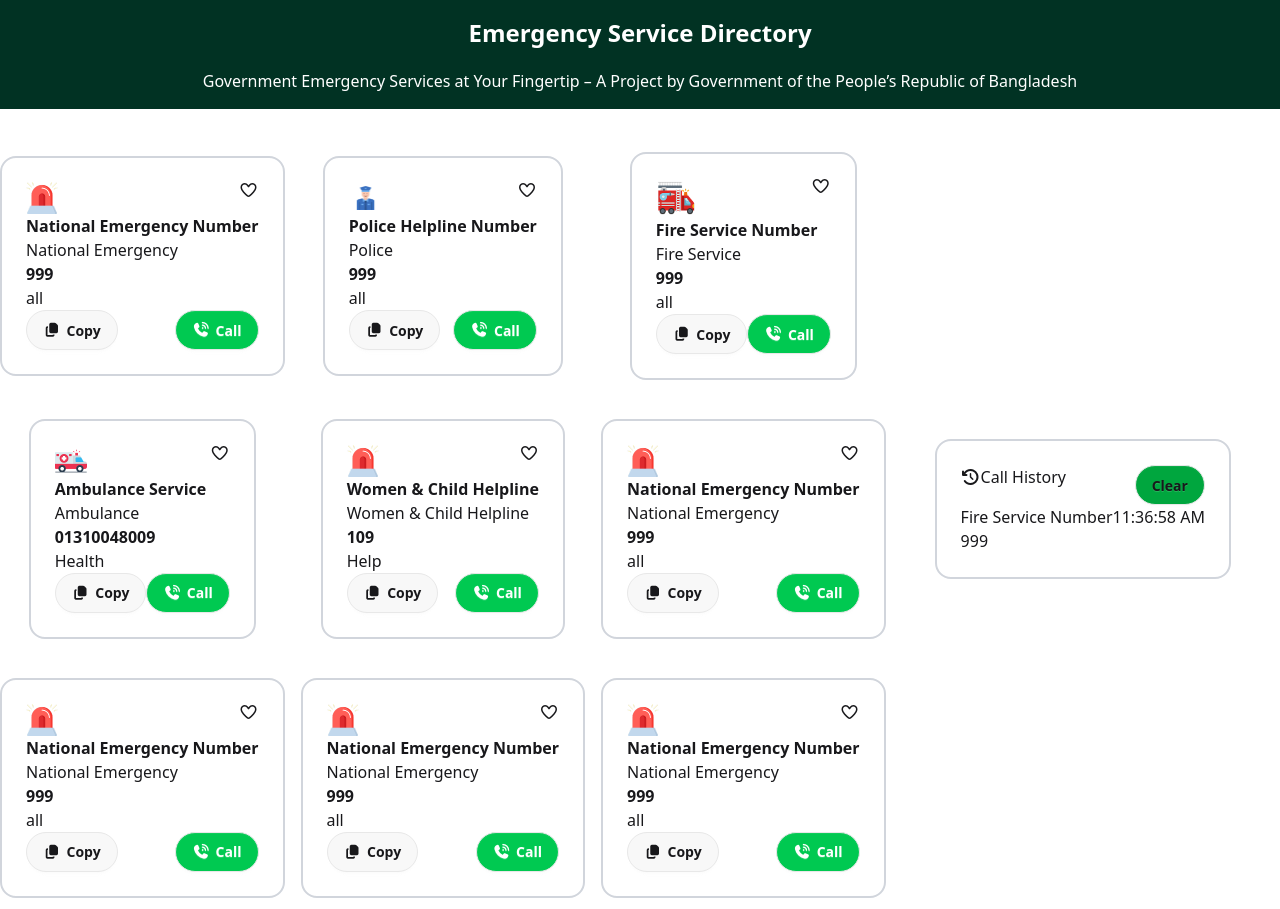
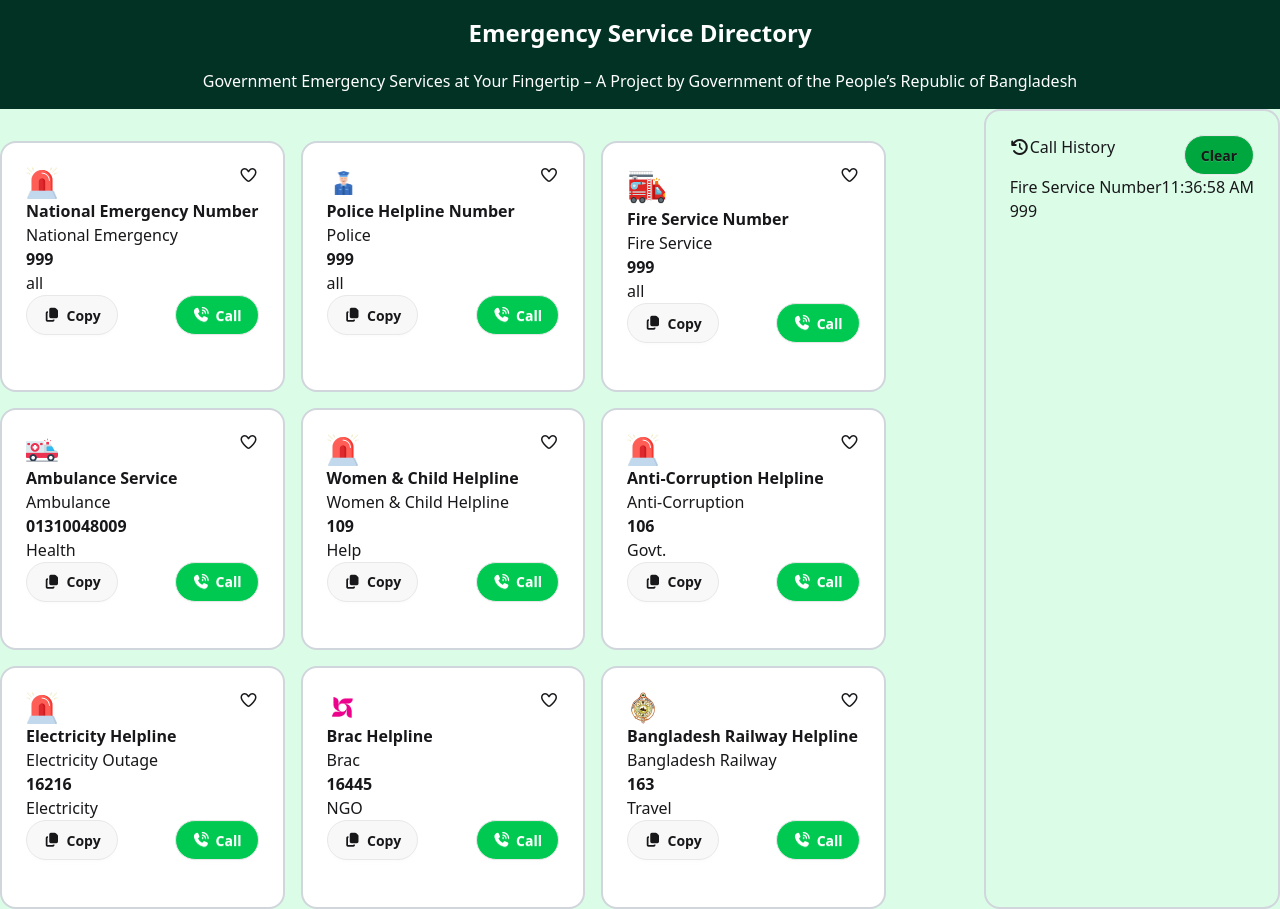
Before and after one commit to BidhanChandra440/Emergency_Hotline_Service, a plain HTML site: page index.html in a window 1280 px wide. Shown: the part 167-1076 px from the top of the page. Drawn offline with nearby package versions, Linux system fonts and the light colour scheme.

Commit message:
fixed the hotline card section

```diff
--- a/index.html
+++ b/index.html
@@ -8,7 +8,7 @@
 <script src="https://cdn.jsdelivr.net/npm/@tailwindcss/browser@4"></script>
 <link rel="stylesheet" href="https://cdnjs.cloudflare.com/ajax/libs/font-awesome/7.0.0/css/all.min.css" integrity="sha512-DxV+EoADOkOygM4IR9yXP8Sb2qwgidEmeqAEmDKIOfPRQZOWbXCzLC6vjbZyy0vPisbH2SyW27+ddLVCN+OMzQ==" crossorigin="anonymous" referrerpolicy="no-referrer" />
 </head>
-<body>
+<body >
     <!-- nav-bar section -->
 
     <nav class="flex justify-between items-center bg-white shadow px-6 py-3">
@@ -49,9 +49,9 @@
 
       </section>
 
-    <main class="h-[100vh] flex justify-between  ">
-        <section class="mt-8 min-h-[200px] grid grid-cols-3 gap-4 ">
-            <div class="border-2 border-gray-300 p-6 rounded-2xl m-auto " >
+    <main class="h-[100vh] flex justify-between bg-green-100 ">
+        <section class="mt-8 min-h-[200px] grid grid-cols-3 gap-4  ">
+            <div class="border-2 border-gray-300 p-6 rounded-2xl bg-white " >
                 <div class="flex justify-between">
                     <img src="./assets/emergency.png" alt="" class="w-8 h-8">
                     <i class="fa-regular fa-heart"></i>
@@ -70,7 +70,7 @@
                   </div>
 
             </div>
-            <div class="border-2 border-gray-300 p-6 rounded-2xl m-auto " >
+            <div class="border-2 border-gray-300 p-6 rounded-2xl bg-white " >
                 <div class="flex justify-between">
                     <img src="./assets/police.png" alt="" class="w-8 h-8">
                     <i class="fa-regular fa-heart"></i>
@@ -89,7 +89,7 @@
                   </div>
 
             </div>
-            <div class="border-2 border-gray-300 p-6 rounded-2xl m-auto " >
+            <div class="border-2 border-gray-300 p-6 rounded-2xl bg-white " >
                 <div class="flex justify-between">
                     <img src="./assets/fire-service.png" alt="" class="w-10 h-10">
                     <i class="fa-regular fa-heart"></i>
@@ -108,7 +108,7 @@
                   </div>
 
             </div>
-            <div class="border-2 border-gray-300 p-6 rounded-2xl m-auto " >
+            <div class="border-2 border-gray-300 p-6 rounded-2xl bg-white " >
                 <div class="flex justify-between">
                     <img src="./assets/ambulance.png" alt="" class="w-8 h-8">
                     <i class="fa-regular fa-heart"></i>
@@ -127,7 +127,7 @@
                   </div>
 
             </div>
-            <div class="border-2 border-gray-300 p-6 rounded-2xl m-auto " >
+            <div class="border-2 border-gray-300 p-6 rounded-2xl bg-white " >
                 <div class="flex justify-between">
                     <img src="./assets/emergency.png" alt="" class="w-8 h-8">
                     <i class="fa-regular fa-heart"></i>
@@ -146,16 +146,16 @@
                   </div>
 
             </div>
-            <div class="border-2 border-gray-300 p-6 rounded-2xl m-auto " >
+            <div class="border-2 border-gray-300 p-6 rounded-2xl bg-white " >
                 <div class="flex justify-between">
                     <img src="./assets/emergency.png" alt="" class="w-8 h-8">
                     <i class="fa-regular fa-heart"></i>
                 </div>
                 <div>
-                    <h2 class="font-bold">National Emergency Number</h2>
-                    <p class="">National Emergency</p>
-                    <h1 class="font-extrabold">999</h1>
-                    <p class="  ">all</p>
+                    <h2 class="font-bold">Anti-Corruption Helpline</h2>
+                    <p class="">Anti-Corruption</p>
+                    <h1 class="font-extrabold">106</h1>
+                    <p class="  ">Govt.</p>
                 </div>
 
                   <div class="flex justify-between ">
@@ -165,16 +165,16 @@
                   </div>
 
             </div>
-            <div class="border-2 border-gray-300 p-6 rounded-2xl m-auto " >
+            <div class="border-2 border-gray-300 p-6 rounded-2xl bg-white " >
                 <div class="flex justify-between">
                     <img src="./assets/emergency.png" alt="" class="w-8 h-8">
                     <i class="fa-regular fa-heart"></i>
                 </div>
                 <div>
-                    <h2 class="font-bold">National Emergency Number</h2>
-                    <p class="">National Emergency</p>
-                    <h1 class="font-extrabold">999</h1>
-                    <p class="  ">all</p>
+                    <h2 class="font-bold">Electricity Helpline</h2>
+                    <p class="">Electricity Outage </p>
+                    <h1 class="font-extrabold">16216</h1>
+                    <p class="  ">Electricity</p>
                 </div>
 
                   <div class="flex justify-between ">
@@ -184,16 +184,16 @@
                   </div>
 
             </div>
-            <div class="border-2 border-gray-300 p-6 rounded-2xl m-auto " >
+            <div class="border-2 border-gray-300 p-6 rounded-2xl bg-white " >
                 <div class="flex justify-between">
-                    <img src="./assets/emergency.png" alt="" class="w-8 h-8">
+                    <img src="./assets/brac.png" alt="" class="w-8 h-8">
                     <i class="fa-regular fa-heart"></i>
                 </div>
                 <div>
-                    <h2 class="font-bold">National Emergency Number</h2>
-                    <p class="">National Emergency</p>
-                    <h1 class="font-extrabold">999</h1>
-                    <p class="  ">all</p>
+                    <h2 class="font-bold">Brac Helpline</h2>
+                    <p class="">Brac</p>
+                    <h1 class="font-extrabold">16445</h1>
+                    <p class="  ">NGO</p>
                 </div>
 
                   <div class="flex justify-between ">
@@ -203,16 +203,16 @@
                   </div>
 
             </div>
-            <div class="border-2 border-gray-300 p-6 rounded-2xl m-auto " >
+            <div class="border-2 border-gray-300 p-6 rounded-2xl bg-white " >
                 <div class="flex justify-between">
-                    <img src="./assets/emergency.png" alt="" class="w-8 h-8">
+                    <img src="./assets/Bangladesh-Railway.png" alt="" class="w-8 h-8">
                     <i class="fa-regular fa-heart"></i>
                 </div>
                 <div>
-                    <h2 class="font-bold">National Emergency Number</h2>
-                    <p class="">National Emergency</p>
-                    <h1 class="font-extrabold">999</h1>
-                    <p class="  ">all</p>
+                    <h2 class="font-bold">Bangladesh Railway Helpline </h2>
+                    <p class="">Bangladesh Railway</p>
+                    <h1 class="font-extrabold">163</h1>
+                    <p class="  ">Travel</p>
                 </div>
 
                   <div class="flex justify-between ">
@@ -226,7 +226,7 @@
         </section>
 
 
-        <section class="border-2 border-gray-300 p-6 rounded-2xl m-auto" >
+        <section class="border-2 border-gray-300 p-6 rounded-2xl " >
 
           <div class=" flex justify-between ">
             <h1> <i class="fa-solid fa-clock-rotate-left"></i>Call History</h1>
```
